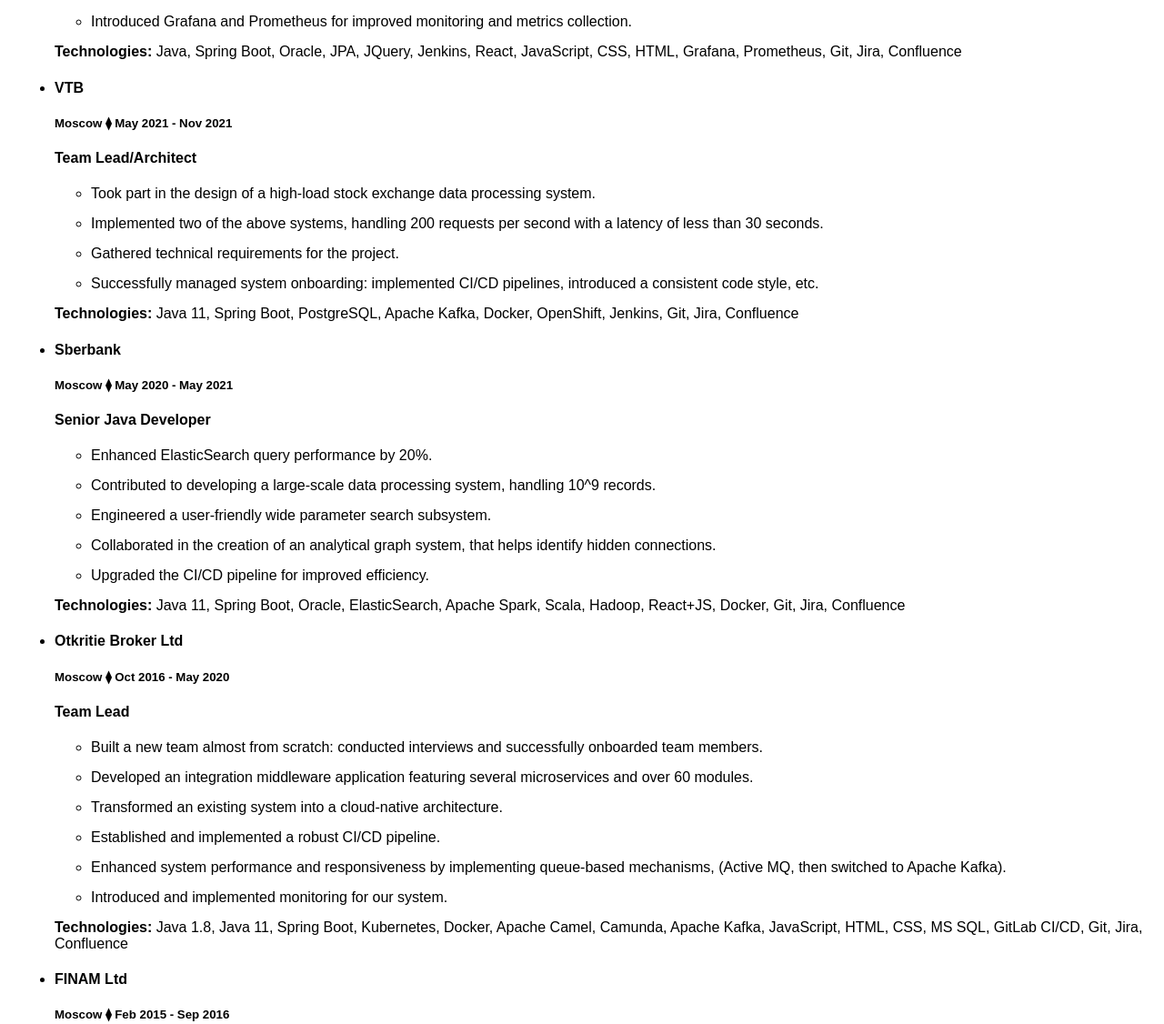
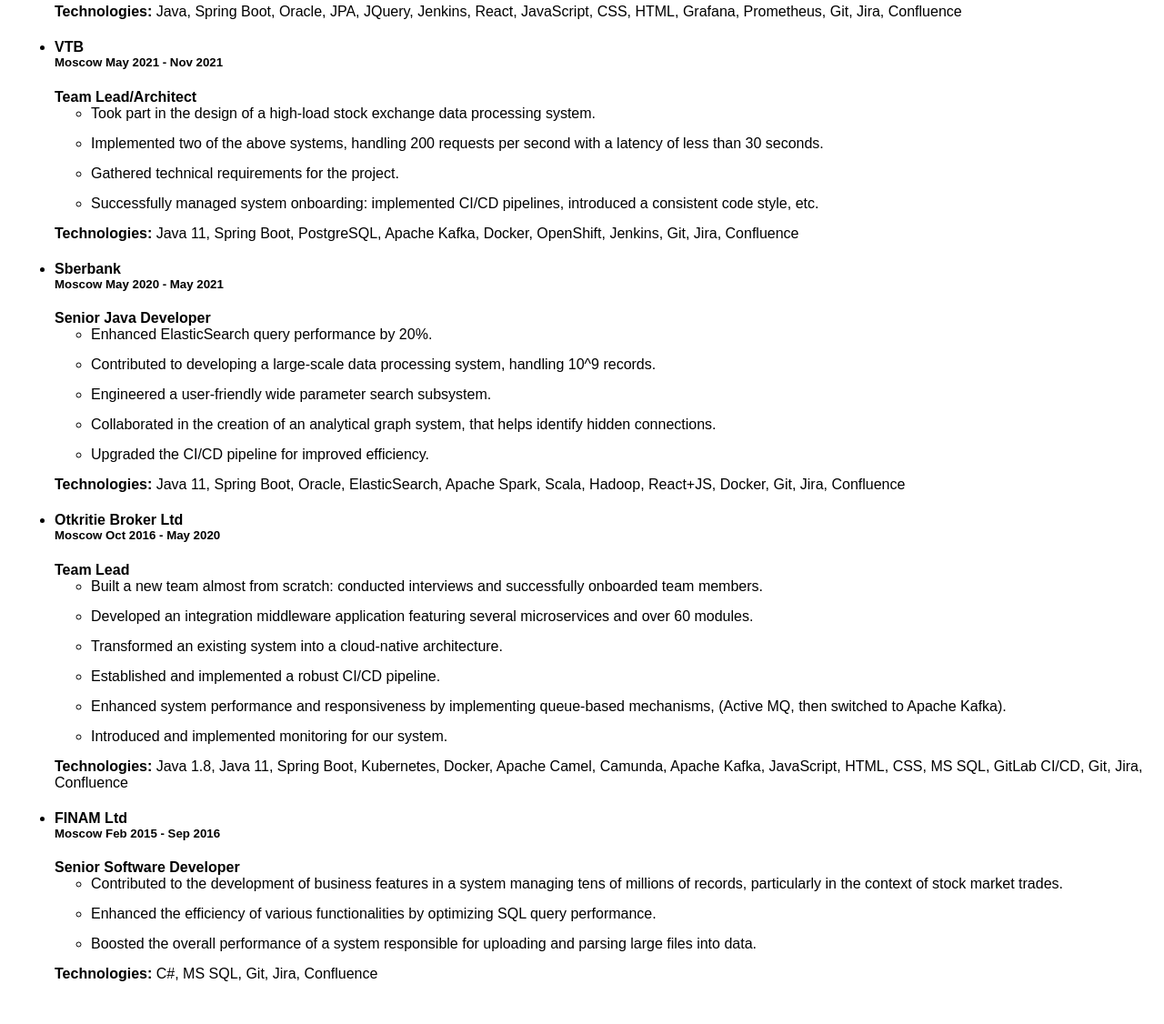
Before and after one commit to adolinn/adolin.github.io, a plain HTML site: page cv.html in a window 1280 px wide. Shown: the part 1336-2462 px from the top of the page at 91% size. Drawn offline with Linux system fonts and the light colour scheme.

Commit message:
- update cv

```diff
--- a/cv.html
+++ b/cv.html
@@ -29,19 +29,32 @@
         .contact-info, .section {
             margin-bottom: 20px;
         }
+
         .section h2 {
             margin-bottom: 10px;
             border-bottom: 1px solid #ddd;
             padding-bottom: 5px;
         }
+
         .experience-list li {
             margin-bottom: 15px;
         }
-        .experience-list li h3 {
 
+        .experience-list li h4 {
+            margin-bottom: 0px;
         }
+
+        .experience-list li h5 {
+            margin-top: 0px;
+            margin-bottom: 0px;
+        }
+
         .experience-list li p {
             margin: 5px 0;
+        }
+
+        .tech-tags
+        {
         }
     </style>
 </head>
@@ -56,7 +69,7 @@
 <section>
     <h3>OBJECTIVE</h3>
     <hr/>
-    <p>Results-oriented software developer with over 15 years of experience in the financial sector. Proven track record in developing high-load applications and deep expertise in algorithms, data structures, Java core libraries, Spring ecosystem frameworks, and cloud technologies. Committed to delivering innovative and efficient software solutions.</p>
+    <p>Results-oriented software developer with over 15 years of experience in the industry. Proven track record in developing high-load applications and deep expertise in algorithms, data structures, Java core libraries, Spring ecosystem frameworks, and cloud technologies. Committed to delivering innovative and efficient software solutions.</p>
 </section>
 <section>
     <h3>EDUCATION</h3>
@@ -93,7 +106,7 @@
     <ul class="experience-list">
         <li>
             <h4>Deutsche Bank</h4>
-            <h5>Berlin ⧫ Nov 2021 - present time</h5>
+            <h5><span class="location">Berlin</span> <span class="dates">Nov 2021 - present time</span></h5>
             <h4>Senior Java Developer</h4>
             <ul>
                 <li>Refactored a complex monolithic application, enhancing maintainability and performance.</li>
@@ -105,11 +118,11 @@
                 <li>Contributed to architectural discussions and problem-solving, driving technical excellence.</li>
                 <li>Introduced Grafana and Prometheus for improved monitoring and metrics collection.</li>
             </ul>
-            <p><b>Technologies:</b> Java, Spring Boot, Oracle, JPA, JQuery, Jenkins, React, JavaScript, CSS, HTML, Grafana, Prometheus, Git, Jira, Confluence</p>
+            <p><b>Technologies:</b> <span class="tech-tags">Java, Spring Boot, Oracle, JPA, JQuery, Jenkins, React, JavaScript, CSS, HTML, Grafana, Prometheus, Git, Jira, Confluence</span></p>
         </li>
         <li>
             <h4>VTB</h4>
-            <h5>Moscow ⧫ May 2021 - Nov 2021</h5>
+            <h5><span class="location">Moscow</span> <span class="dates">May 2021 - Nov 2021</span></h5>
             <h4>Team Lead/Architect</h4>
             <ul>
                 <li>Took part in the design of a high-load stock exchange data processing system.</li>
@@ -117,11 +130,11 @@
                 <li>Gathered technical requirements for the project.</li>
                 <li>Successfully managed system onboarding: implemented CI/CD pipelines, introduced a consistent code style, etc.</li>
             </ul>
-            <p><b>Technologies:</b> Java 11, Spring Boot, PostgreSQL, Apache Kafka, Docker, OpenShift, Jenkins, Git, Jira, Confluence</p>
+            <p><b>Technologies:</b> <span class="tech-tags">Java 11, Spring Boot, PostgreSQL, Apache Kafka, Docker, OpenShift, Jenkins, Git, Jira, Confluence</span></p>
         </li>
         <li>
             <h4>Sberbank</h4>
-            <h5>Moscow ⧫ May 2020 - May 2021</h5>
+            <h5><span class="location">Moscow</span> <span class="dates">May 2020 - May 2021</span></h5>
             <h4>Senior Java Developer</h4>
             <ul>
                 <li>Enhanced ElasticSearch query performance by 20%.</li>
@@ -130,11 +143,11 @@
                 <li>Collaborated in the creation of an analytical graph system, that helps identify hidden connections.</li>
                 <li>Upgraded the CI/CD pipeline for improved efficiency.</li>
             </ul>
-            <p><b>Technologies:</b> Java 11, Spring Boot, Oracle, ElasticSearch, Apache Spark, Scala, Hadoop, React+JS, Docker, Git, Jira, Confluence</p>
+            <p><b>Technologies:</b> <span class="tech-tags">Java 11, Spring Boot, Oracle, ElasticSearch, Apache Spark, Scala, Hadoop, React+JS, Docker, Git, Jira, Confluence</span></p>
         </li>
         <li>
             <h4>Otkritie Broker Ltd</h4>
-            <h5>Moscow ⧫ Oct 2016 - May 2020</h5>
+            <h5><span class="location">Moscow</span> <span class="dates">Oct 2016 - May 2020</span></h5>
             <h4>Team Lead</h4>
             <ul>
                 <li>Built a new team almost from scratch: conducted interviews and successfully onboarded team members.</li>
@@ -144,18 +157,18 @@
                 <li>Enhanced system performance and responsiveness by implementing queue-based mechanisms, (Active MQ, then switched to Apache Kafka).</li>
                 <li>Introduced and implemented monitoring for our system.</li>
             </ul>
-            <p><b>Technologies:</b> Java 1.8, Java 11, Spring Boot, Kubernetes, Docker, Apache Camel, Camunda, Apache Kafka, JavaScript, HTML, CSS, MS SQL, GitLab CI/CD, Git, Jira, Confluence</p>
+            <p><b>Technologies:</b> <span class="tech-tags">Java 1.8, Java 11, Spring Boot, Kubernetes, Docker, Apache Camel, Camunda, Apache Kafka, JavaScript, HTML, CSS, MS SQL, GitLab CI/CD, Git, Jira, Confluence</span></p>
         </li>
         <li>
             <h4>FINAM Ltd</h4>
-            <h5>Moscow ⧫ Feb 2015 - Sep 2016</h5>
+            <h5><span class="location">Moscow</span> <span class="dates">Feb 2015 - Sep 2016</span></h5>
             <h4>Senior Software Developer</h4>
             <ul>
                 <li>Contributed to the development of business features in a system managing tens of millions of records, particularly in the context of stock market trades.</li>
                 <li>Enhanced the efficiency of various functionalities by optimizing SQL query performance.</li>
                 <li>Boosted the overall performance of a system responsible for uploading and parsing large files into data.</li>
             </ul>
-            <p><b>Technologies:</b> C#, MS SQL, Git, Jira, Confluence</p>
+            <p><b>Technologies:</b> <span class="tech-tags">C#, MS SQL, Git, Jira, Confluence</span></p>
         </li>
     </ul>
 </section>
```
